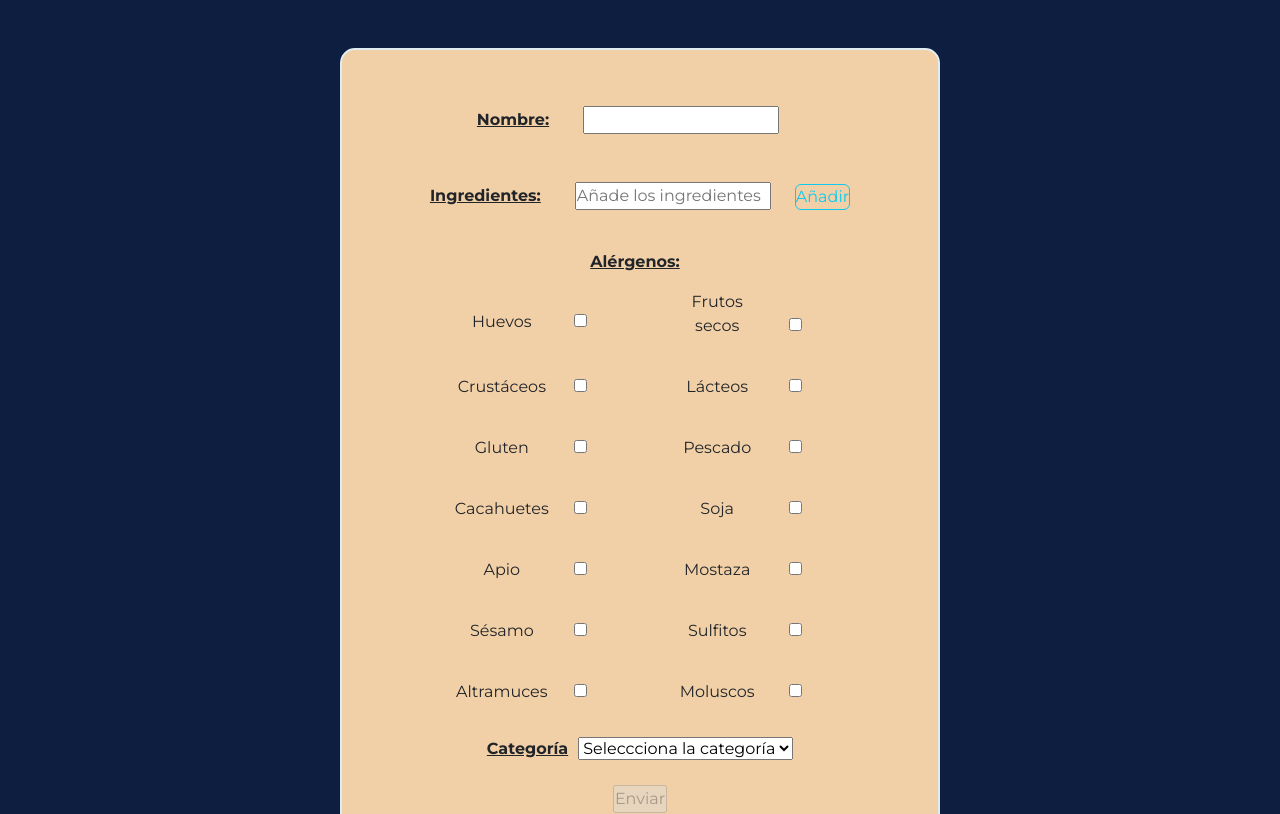
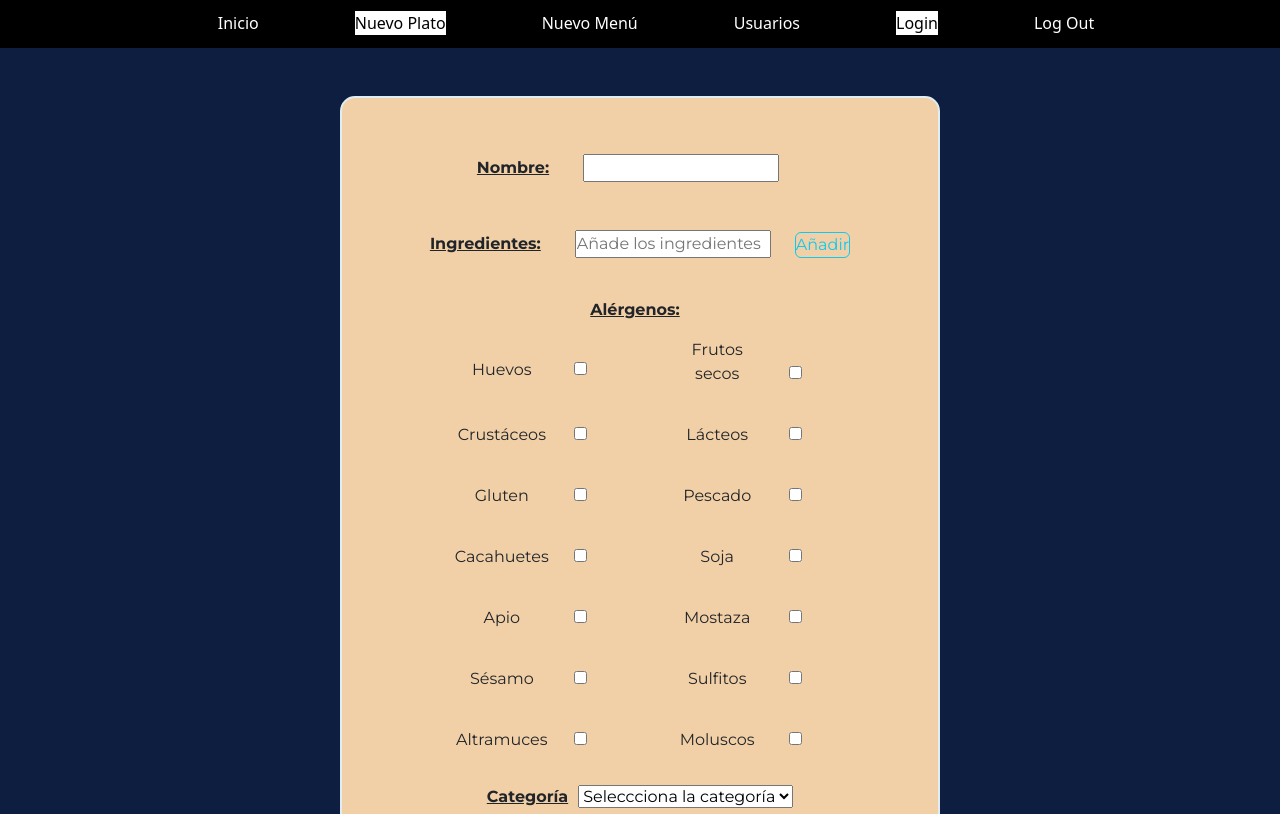
Before and after one commit to CYanezB/GestionMenu, an Angular app: page /plato/new in a window 1280 px wide. Shown: the top 814 px of the page. Built offline with nearby package versions, Linux system fonts and the light colour scheme.

Commit message:
routerlink y header

```diff
--- a/src/app/app.component.css
+++ b/src/app/app.component.css
@@ -0,0 +1,19 @@
+header {
+    display: flex;
+    justify-content: space-around;
+    background-color: black;
+    height: 3em;
+    padding-top: 0.7em;
+}
+
+header nav ul {
+    display: flex;
+    list-style: none;
+    color: white;
+    gap: 6em;
+}
+
+.activo {
+    background-color: white;
+    color: black;
+}
--- a/src/app/app.component.html
+++ b/src/app/app.component.html
@@ -1 +1,15 @@
+<header>
+    <nav>
+        <ul>
+            <li [routerLink]="" [routerLinkActive]="['activo']">Inicio</li>
+            <li [routerLink]="['/plato/new']" [routerLinkActive]="['activo']">Nuevo Plato</li>
+            <li [routerLink]="['/menu/new']" [routerLinkActive]="['activo']">Nuevo Menú</li>
+            <li>Usuarios</li>
+            <li [routerLink]="['']" [routerLinkActive]="['activo']">Login</li>
+            <li>Log Out</li>
+        </ul>
+    </nav>
+</header>
+
+
 <router-outlet></router-outlet>
--- a/src/app/components/menu-form/menu-form.component.html
+++ b/src/app/components/menu-form/menu-form.component.html
@@ -1 +1,8 @@
-<p>menu-form works!</p>
+<div class="container">
+    <form>
+        <div>
+            <label></label>
+            <input type="text">
+        </div>
+    </form>
+</div>
--- a/src/app/components/platos-form/platos-form.component.ts
+++ b/src/app/components/platos-form/platos-form.component.ts
@@ -1,7 +1,6 @@
 
 import { Component, ElementRef, OnInit, ViewChild } from '@angular/core';
 import { FormArray, FormControl, FormGroup, Validators } from '@angular/forms';
-import { Plato } from 'src/app/interfaces/plato.interface';
 import { PlatosService } from 'src/app/services/platos.service';
 import Swal from 'sweetalert2'
 
@@ -66,8 +65,6 @@ export class PlatosFormComponent implements OnInit {
     } else {
       this.botonIngredientes = 'Debes introducir algún ingrediente'
     }
-
-
   };
 
   seleccionAlergenos($event: any) {
```
